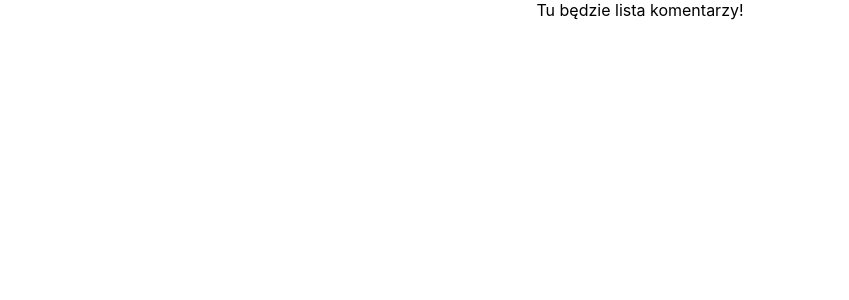
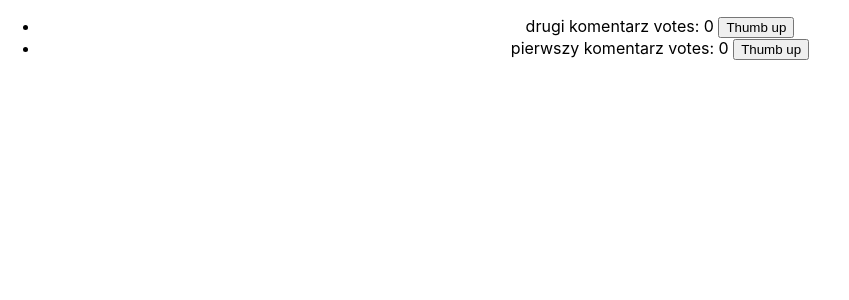
Before and after one commit to endriu17/ThumbDown_Up_react-redux, a React (Create React App) app: page / in a window 1280 px wide. Shown: the top 300 px of the page, without its empty margins (0-849 px from the left). Built offline with nearby package versions, Linux system fonts and the light colour scheme.

Commit message:
add thumb up functions

```diff
--- a/src/App.js
+++ b/src/App.js
@@ -1,10 +1,11 @@
 import React from 'react';
 import './App.css';
+import CommentsListContainer from './CommentsListContainer';
 
 const App = () => {
   return (
     <div className="App">
-      Tu będzie lista komentarzy!
+      <CommentsListContainer/>
     </div>
   );
 };
--- a/src/Comment.js
+++ b/src/Comment.js
@@ -1,5 +1,8 @@
 import React from 'react';
 
-const Comment = ({text, votes}) => <li>{text} <span>votes: {votes}</span></li>;
+const Comment = ({text, votes, id, thumbUpComment}) =>
+  <li>
+    {text} <span>votes: {votes}</span> <button onClick={() => thumbUpComment(id)}>Thumb up</button>
+  </li>;
 
 export default Comment;
--- /dev/null
+++ b/src/CommentContainer.js
@@ -0,0 +1,9 @@
+import {connect} from 'react-redux';
+import Comment from './Comment';
+import {thumbUpComment} from './actions'
+
+const mapDispatchToProps = dispatch => ({
+  thumbUpComment: (id) => dispatch(thumbUpComment(id))
+});
+
+export default connect(null, mapDispatchToProps)(Comment);
--- a/src/CommentsList.js
+++ b/src/CommentsList.js
@@ -1,5 +1,6 @@
 import React from 'react';
-import Comment from 'Comment';
+import Comment from './CommentContainer';
+
 
 const CommentsList = ({comments}) => <ul>{comments.map(comment => <Comment key={comment.id} {...comment}/>)}</ul>;
 
--- a/src/actions.js
+++ b/src/actions.js
@@ -1,8 +1,8 @@
 import uuid from 'uuid';
 export const ADD_COMMENT = 'ADD_COMMENT';
+export const THUMB_UP_COMMENT = 'THUMB_UP_COMMENT'
 
-
-function addComment(text) {
+export function addComment(text) {
   return {
     type: ADD_COMMENT,
     id: uuid.v4(),
@@ -10,4 +10,10 @@
   }
 }
 
-export default addComment
+
+export function thumbUpComment(commentId) {
+  return {
+    type: THUMB_UP_COMMENT,
+    id: commentId
+  }
+}
--- a/src/comments.js
+++ b/src/comments.js
@@ -1,5 +1,6 @@
 import {
-    ADD_COMMENT
+    ADD_COMMENT,
+    THUMB_UP_COMMENT
 } from './actions.js';
 
 export default function comments(state = [], action) {
@@ -9,8 +10,15 @@
                 id: action.id,
                 text: action.text,
                 votes: 0
+            }
+            , ...state];
+        case THUMB_UP_COMMENT:
+            return state.map(comment => {
+                if(comment.id === action.id) {
+                return {...comment, votes: comment.votes + 1}
                 }
-        , ...state];
+            return comment;
+            });
         default:
             return state;
     }
--- a/src/index.js
+++ b/src/index.js
@@ -6,8 +6,7 @@
 import { Provider } from 'react-redux';
 import { createStore } from 'redux';
 import reducer from './reducer';
-// import {ADD_COMMENT} from './actions'
-import addComment from './actions'
+import {addComment} from './actions';
 
 const store = createStore(reducer);
 
```
